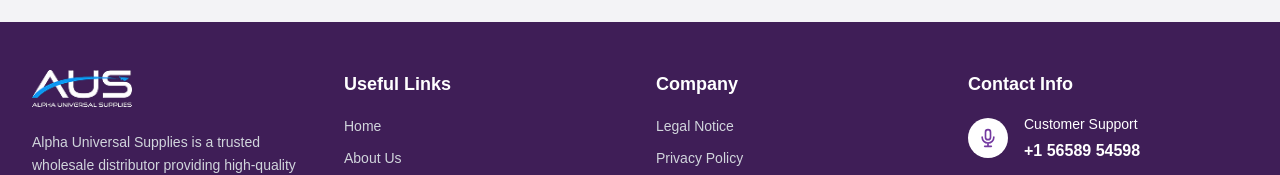
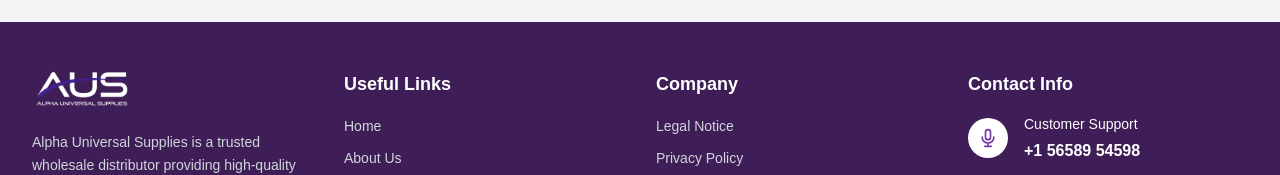
Before and after one commit to mubashir-source/aus-2, a Next.js app: page / in a window 1280 px wide. Shown: the part 4843-5018 px from the top of the page. Built offline with nearby package versions, Linux system fonts and the light colour scheme.

Commit message:
logo added on footer

```diff
--- a/components/layout/Footer.tsx
+++ b/components/layout/Footer.tsx
@@ -11,7 +11,7 @@ const Footer = () => {
           <div className="col-span-1 d:col-span-2">
             {/* Logo */}
             <div className="flex items-center mb-6">
-<Image src="/image5.png" alt="Logo" width={100} height={100} />
+<Image src="/logo03.png" alt="Logo" width={100} height={100} />
             </div>
             <p className="text-gray-300 text-sm leading-relaxed mb-6">
               Alpha Universal Supplies is a trusted wholesale distributor providing
```
Also changed, not shown: public/logo03.png (added).
